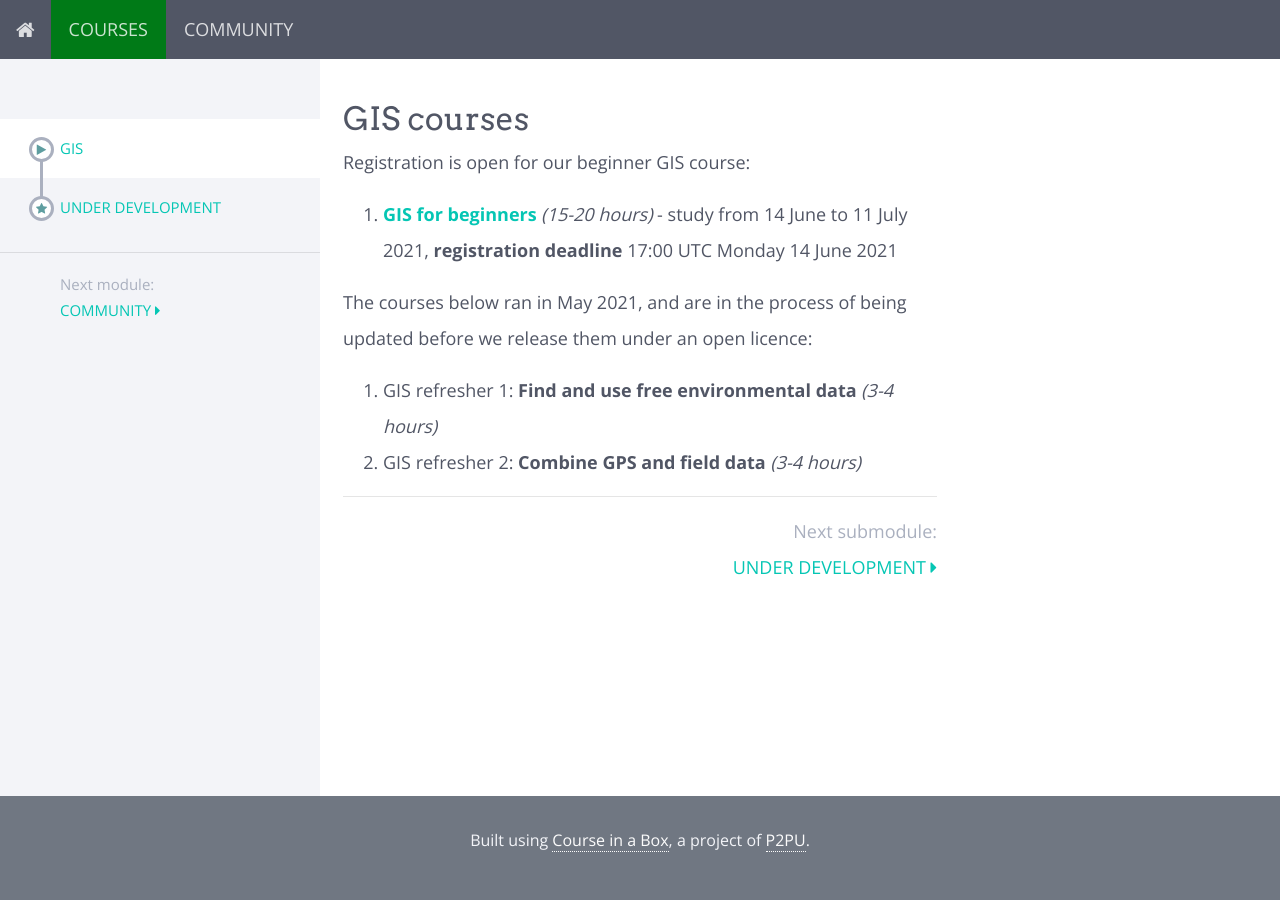
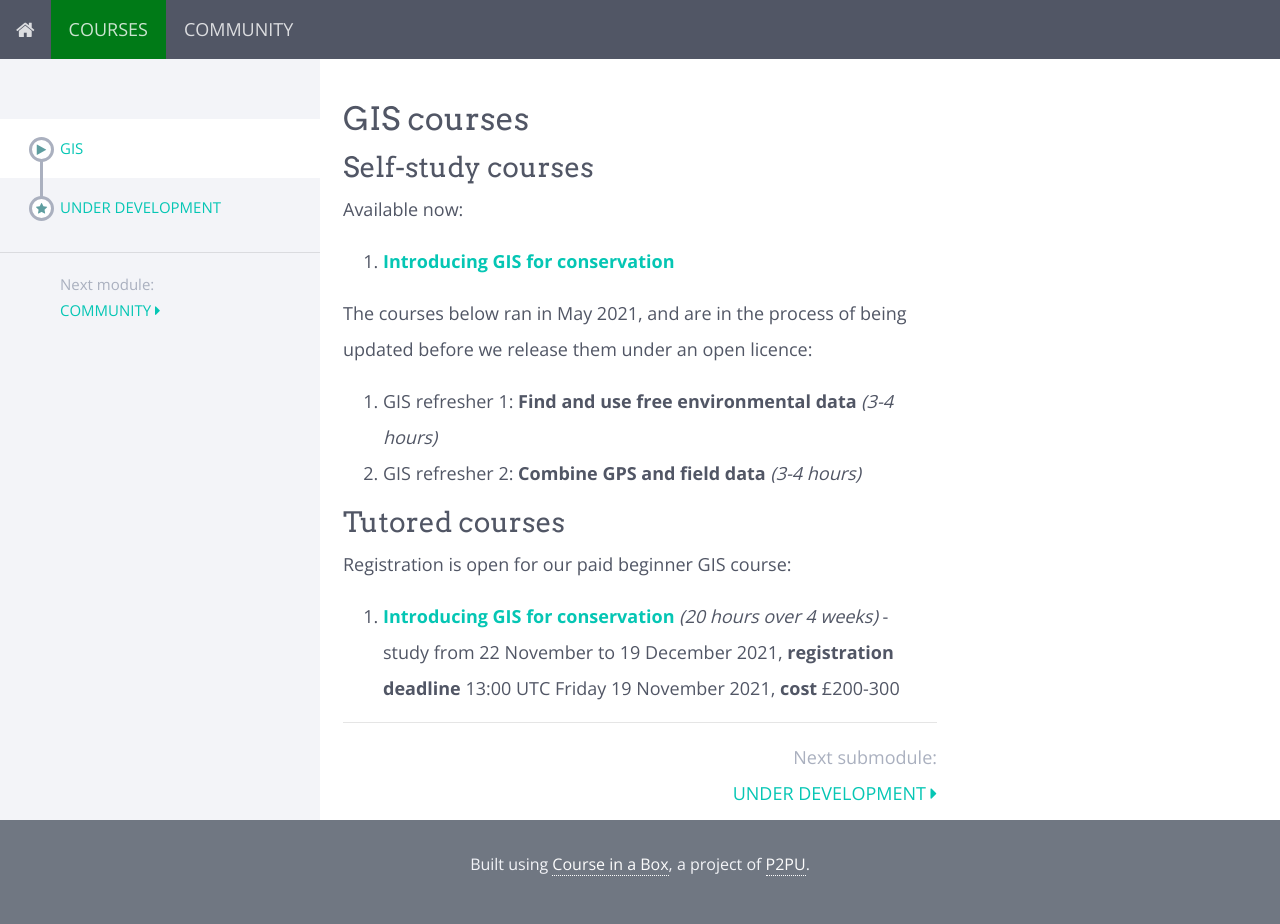
Before and after one commit to verdantlearn/verdantlearn.github.io, a Jekyll site: the page built from modules/Courses/_posts/2000-01-01-available-now.md, in a window 1280 px wide. Built offline with Jekyll 4.4.1, drawn with Linux system fonts in a browser that asks for light colours; nearby versions of some CDN libraries; comment, search, counter and statistics services are not loaded; before the commit the page ends 900 px from its top, so only the background shows below that.

Commit message:
Update urls and dates

```diff
--- a/modules/Courses/_posts/2000-01-01-available-now.md
+++ b/modules/Courses/_posts/2000-01-01-available-now.md
@@ -4,9 +4,17 @@ title: GIS
 
 ## GIS courses
 
-Registration is open for our beginner GIS course:
-1. **[GIS for beginners](https://verdantlearn-courses.webflow.io/gis-beginners)** *(15-20 hours)* - study from 14 June to 11 July 2021, **registration deadline** 17:00 UTC Monday 14 June 2021
+
+### Self-study courses
+Available now:
+1. **[Introducing GIS for conservation](https://courses.verdantlearn.org/gis-beginner-oe4bw/)**
 
 The courses below ran in May 2021, and are in the process of being updated before we release them under an open licence:
 2. GIS refresher 1: **Find and use free environmental data** *(3-4 hours)*
 3. GIS refresher 2: **Combine GPS and field data** *(3-4 hours)*
+
+
+### Tutored courses
+
+Registration is open for our paid beginner GIS course:
+1. **[Introducing GIS for conservation](https://verdantlearn-courses.webflow.io/gis-beginners)** *(20 hours over 4 weeks)* - study from 22 November to 19 December 2021, **registration deadline** 13:00 UTC Friday 19 November 2021, **cost** £200-300
```
